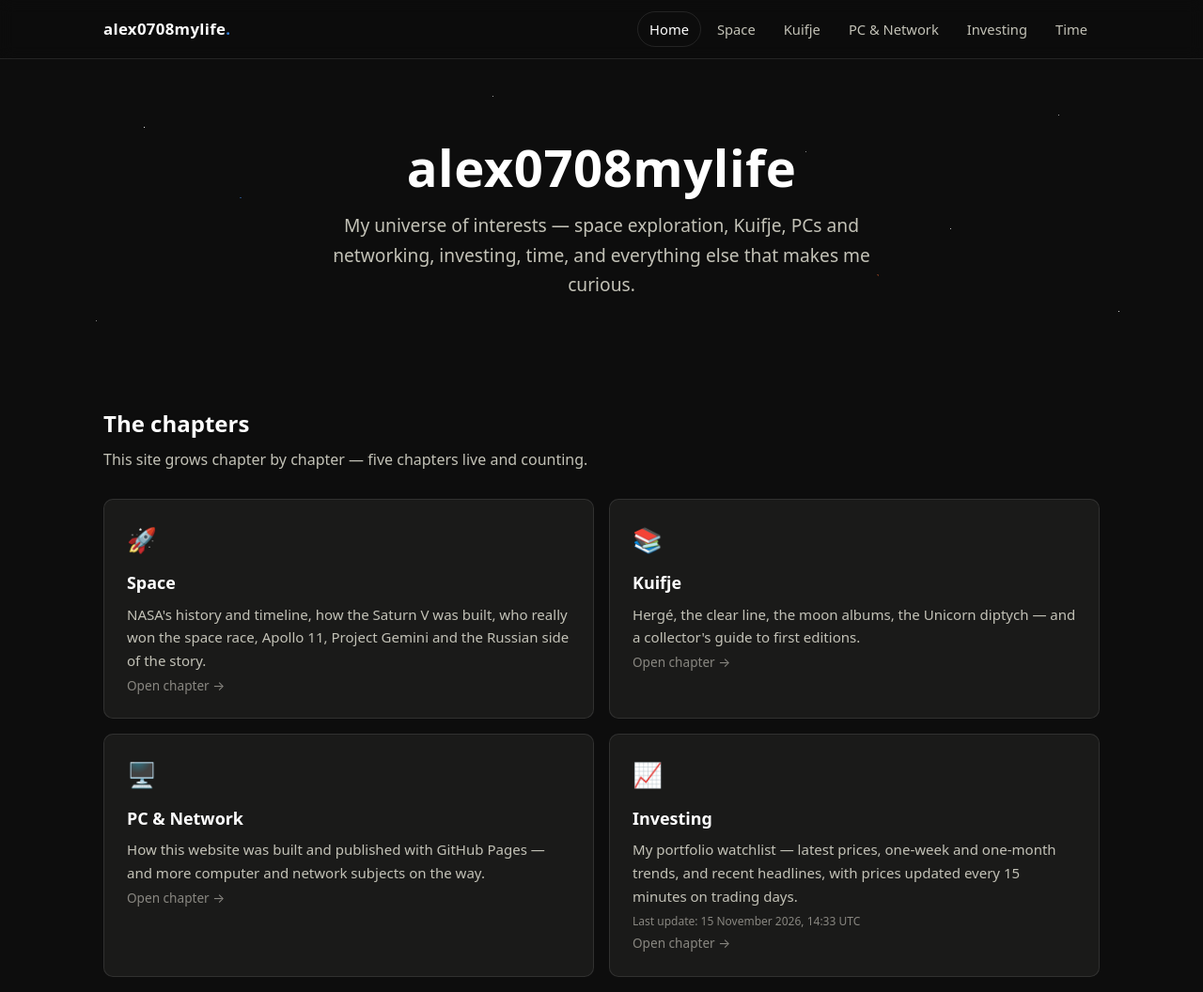
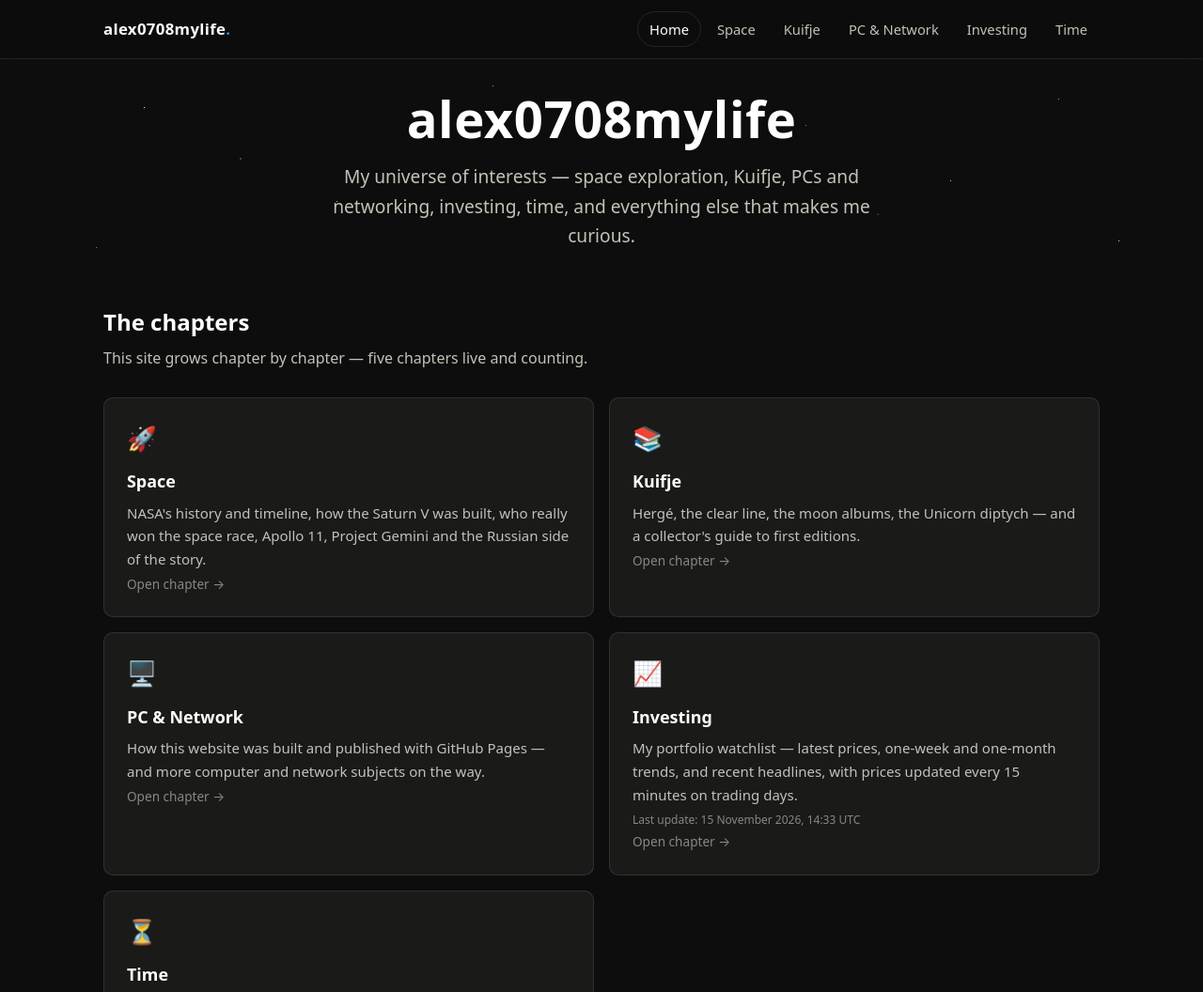
Before and after one commit to Alexav3atw/alex0708mylife, a plain HTML site: page index.html in a window 1280 px wide. Shown: the top 1056 px of the page at 94% size. Drawn offline with Linux system fonts and the light colour scheme.

Commit message:
Tighten hero spacing site-wide
Hero padding 84/72px -> 32/32px, section top padding 40 -> 24px.
Less empty space above the breadcrumbs and below the tagline on all pages.

Co-Authored-By: Claude Code <noreply@anthropic.com>

```diff
--- a/css/style.css
+++ b/css/style.css
@@ -92,7 +92,7 @@ nav.top a .soon {
 
 .hero {
   position: relative;
-  padding: 84px 0 72px;
+  padding: 32px 0 32px;
   text-align: center;
   overflow: hidden;
 }
@@ -138,7 +138,7 @@ nav.top a .soon {
 
 /* ---------- chapter cards ---------- */
 
-.section { padding: 40px 0 64px; }
+.section { padding: 24px 0 64px; }
 
 .section h2 {
   font-size: 1.5rem; margin: 0 0 6px;
```
